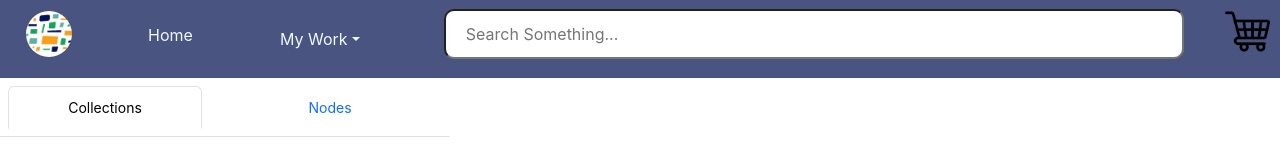
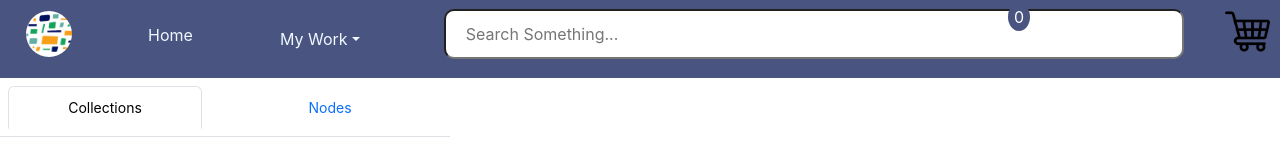
Before and after one commit to SathishReddy5653/my-app, a React (Create React App) app: page / in a window 1280 px wide. Shown: the top 156 px of the page. Built offline with nearby package versions, Linux system fonts and the light colour scheme.

Commit message:
added count badge

```diff
--- a/src/components/header/header.css
+++ b/src/components/header/header.css
@@ -49,3 +49,14 @@ color: aliceblue;;
     padding:10px;
     width:120px;
 }
+
+.cart-count {
+    position: absolute;
+    top: 3px;
+    right: 250px;
+    background-color:#4a5480;
+    color: white;
+    border-radius: 50%;
+    padding: 2px 6px;
+    font-size: 16px;
+  }
--- a/src/components/header/header.js
+++ b/src/components/header/header.js
@@ -56,6 +56,7 @@ const TopSection = () => {
         </Nav.Item>
         <Nav.Item className="nav-item">
           <img src={cart} alt="cart" height="45px" width="45px" />
+          <span className="cart-count">0</span>
         </Nav.Item>
         <Nav.Item className="nav-item">
           <img src={whislist} alt="cart" height="45px" width="45px" />
```
